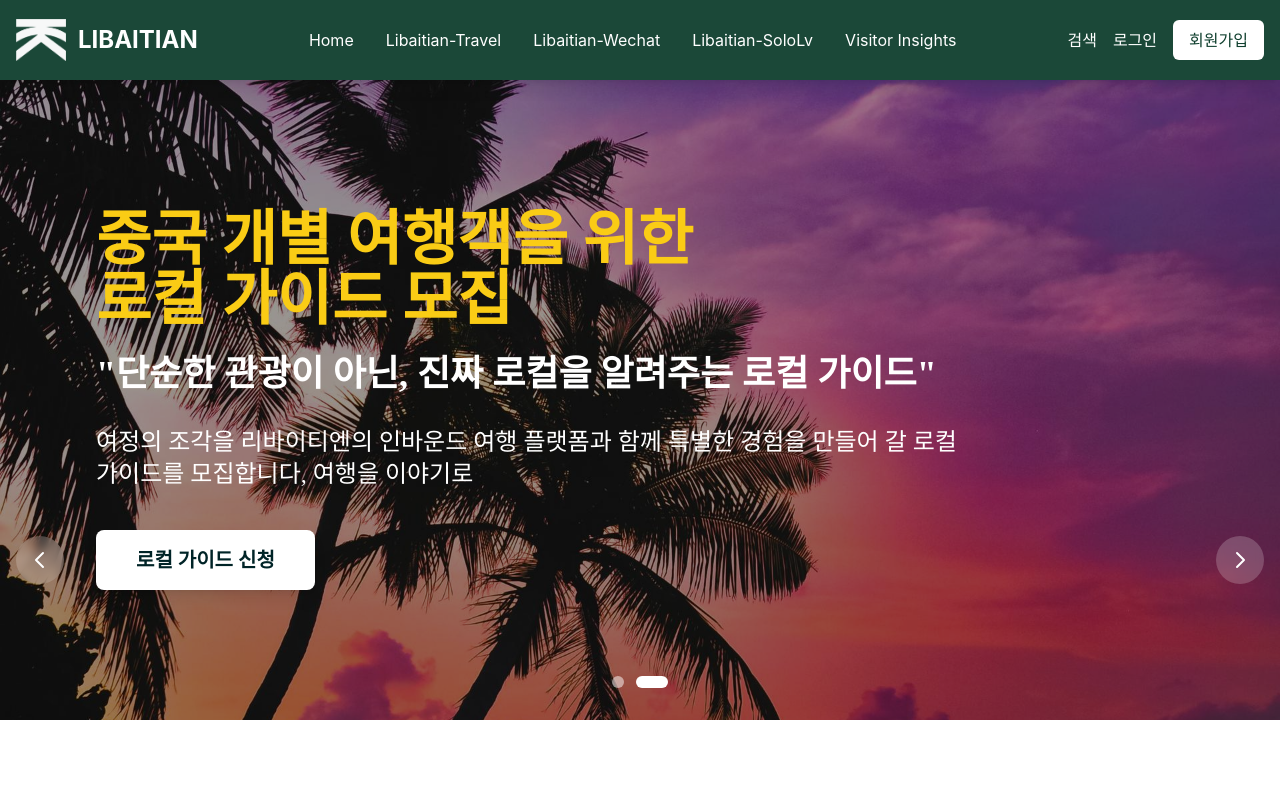
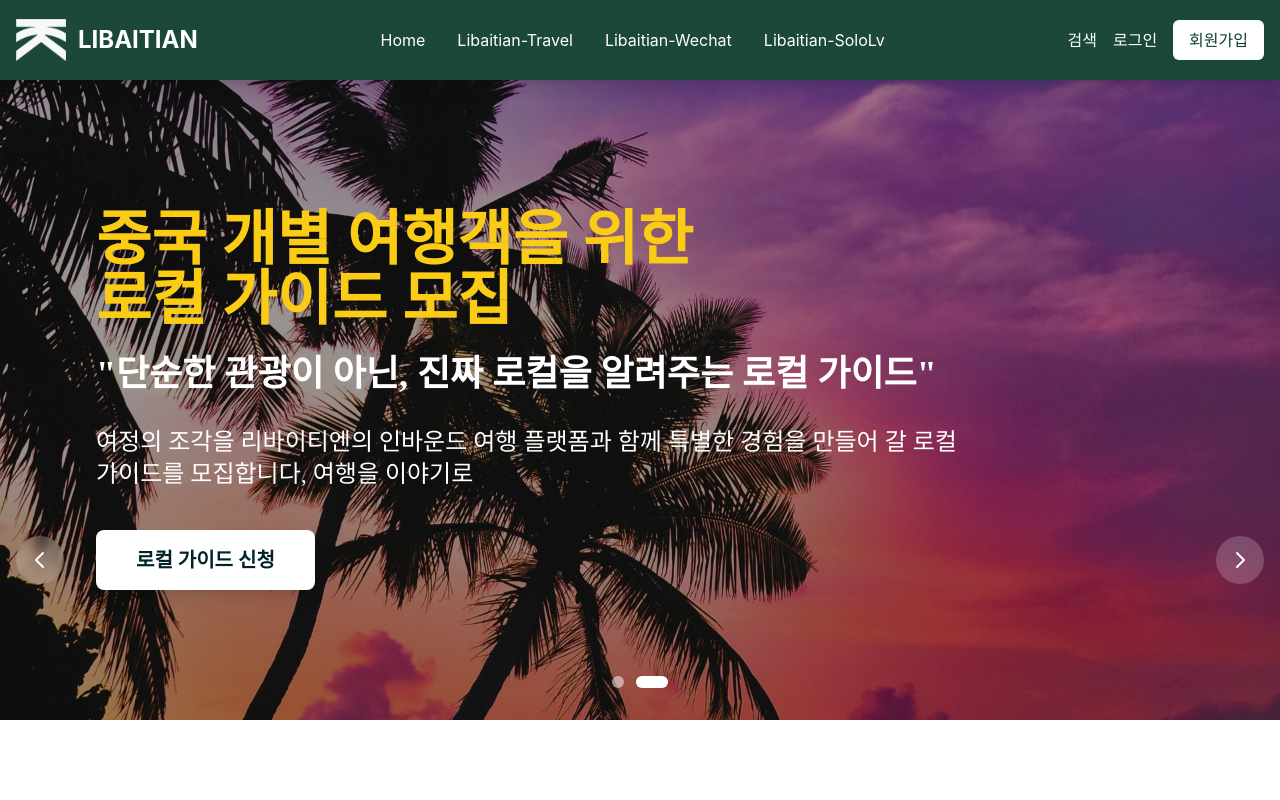
Before and after one commit to Team-Addmore/libaitian-new, a Next.js app: page /home in a window 1280 px wide. Shown: the top 800 px of the page. Built offline with nearby package versions, Linux system fonts and the light colour scheme; a web font is replaced by a local one.

Commit message:
feat(menu): Visitor insights 메뉴에서 삭제 #더해보다-콜라보/65

```diff
--- a/package.json
+++ b/package.json
@@ -1,6 +1,6 @@
 {
   "name": "libaitian-new",
-  "version": "0.4.0",
+  "version": "0.5.0",
   "private": true,
   "scripts": {
     "dev": "next dev --turbopack",
--- a/src/components/layout/Header.tsx
+++ b/src/components/layout/Header.tsx
@@ -59,7 +59,6 @@ export default function Header() {
             <Link href={buildLink("/travel")} className="text-white hover:text-[#ffae00]">Libaitian-Travel</Link>
             <Link href={buildLink("/wechat")} className="text-white hover:text-[#ffae00]">Libaitian-Wechat</Link>
             <Link href={buildLink("/sololv")} className="text-white hover:text-[#ffae00]">Libaitian-SoloLv</Link>
-            <Link href={buildLink("/insights")} className="text-white hover:text-[#ffae00]">Visitor Insights</Link>
           </nav>
 
           {/* Desktop Actions */}
@@ -115,13 +114,6 @@ export default function Header() {
               >
                 Libaitian-SoloLv
               </Link>
-              <Link
-                href="/insights"
-                className="text-white hover:text-[#ffae00] transition-colors px-4 py-2"
-                onClick={() => setMobileMenuOpen(false)}
-              >
-                Visitor Insights
-              </Link>
 
               {/* Mobile Actions */}
               <div className="border-t border-white/10 pt-4 px-4 space-y-3">
```
